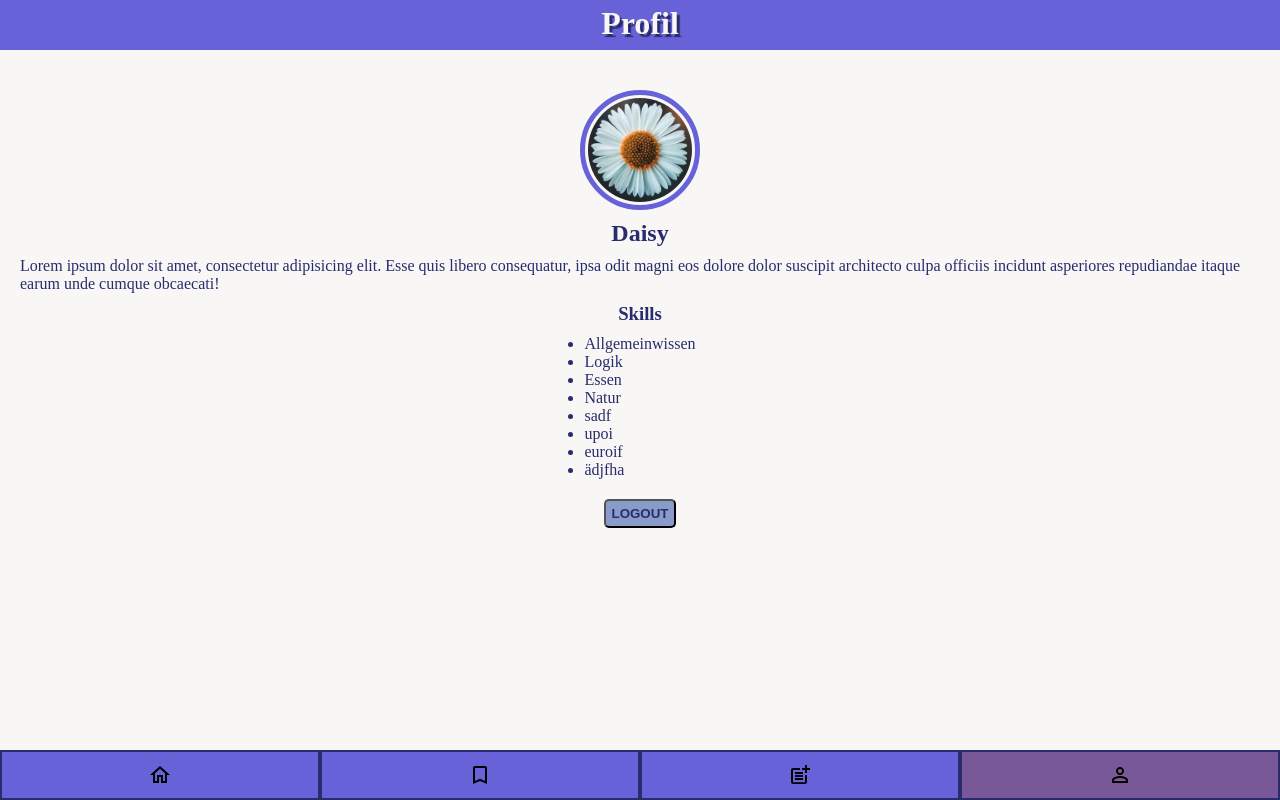
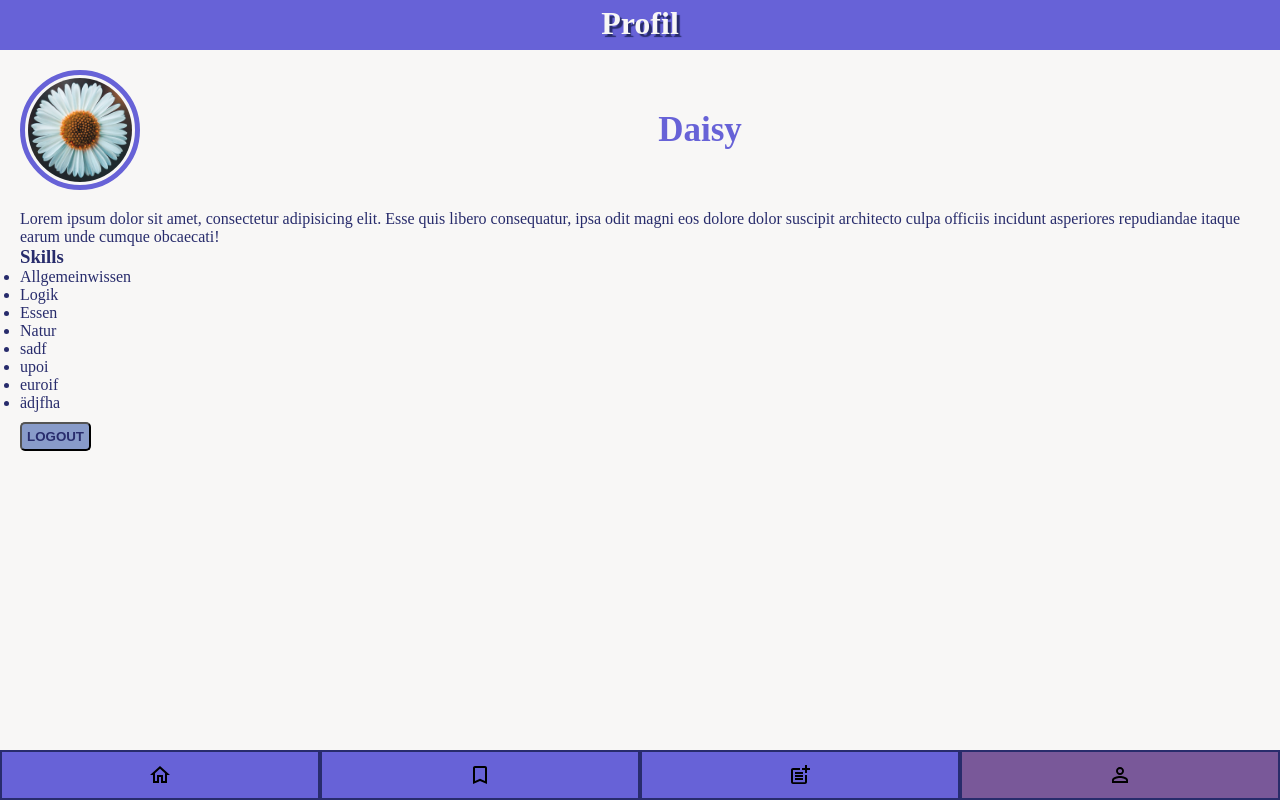
Before and after one commit to A11yship/quiz-app, a plain HTML site: page profiles.html in a window 1280 px wide. Drawn offline with Linux system fonts and the light colour scheme.

Commit message:
Change layout basis and style name

```diff
--- a/css/components/profil.css
+++ b/css/components/profil.css
@@ -1,9 +1,12 @@
 .profile__section {
-  display: flex;
-  flex-direction: column;
+  padding: 0 20px;
+}
+
+.profile__pic-name {
+  display: grid;
+  grid-template-columns: 120px 1fr;
   align-items: center;
-  padding: 20px;
-  gap: 10px;
+  margin-bottom: 20px;
 }
 
 .profile__pic {
@@ -13,3 +16,9 @@
   padding: 3px;
   border: 5px solid var(--brand-color);
 }
+
+.profile__name {
+  justify-self: center;
+  color: var(--brand-color);
+  font-size: 3.5rem;
+}
--- a/profiles.html
+++ b/profiles.html
@@ -12,12 +12,14 @@
     <header><h1>Profil</h1></header>
 
     <main class="profile__section">
+      <div class="profile__pic-name">
         <img
           class="profile__pic"
           src="./icons/aarn-giri-3tYZjGSBwbk-unsplash.jpg"
           alt="Profilbild"
         />
         <h2 class="profile__name">Daisy</h2>
+      </div>
       <p>
         Lorem ipsum dolor sit amet, consectetur adipisicing elit. Esse quis
         libero consequatur, ipsa odit magni eos dolore dolor suscipit architecto
```
Lines whose indentation alone changed are shown as unchanged.
